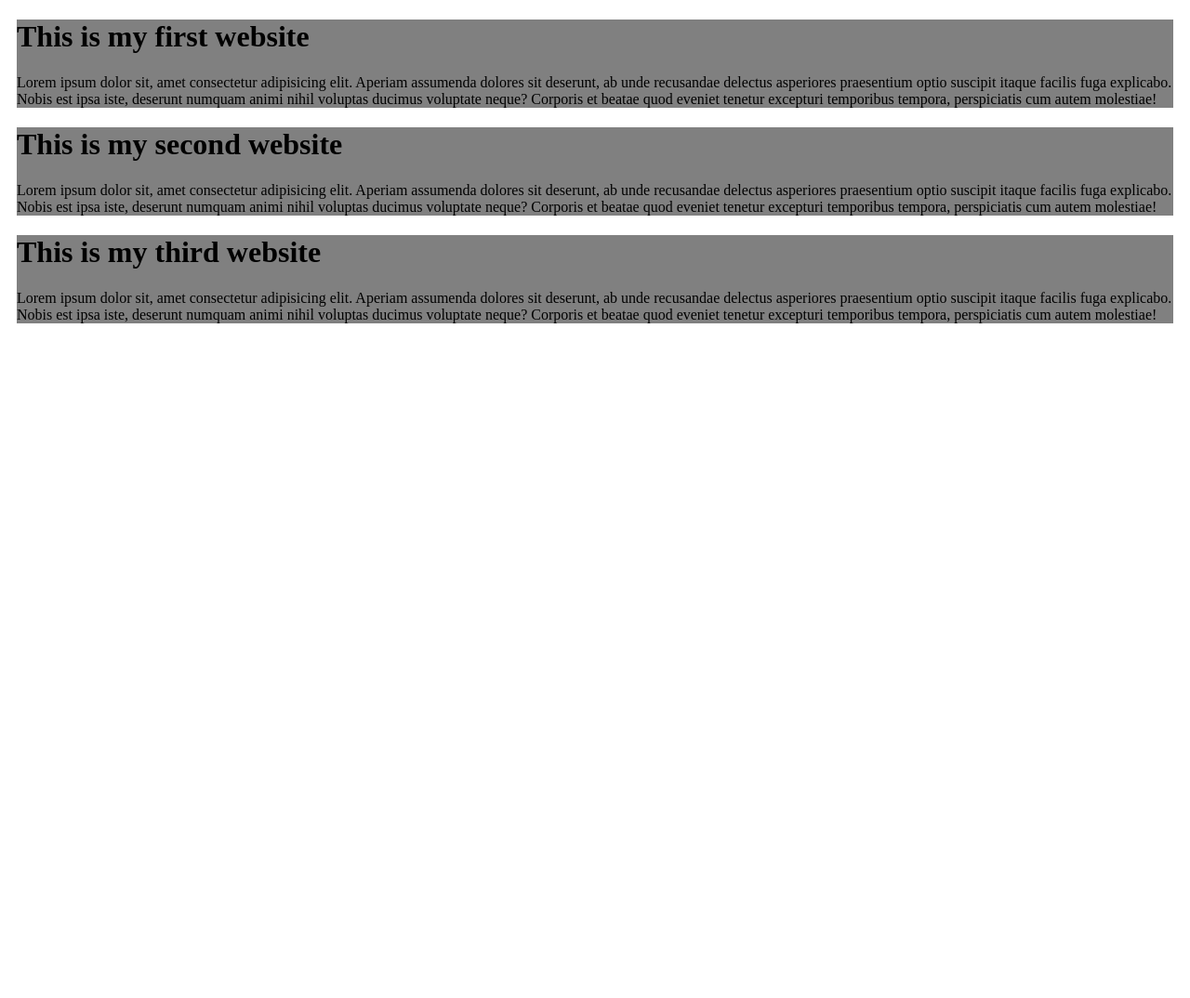
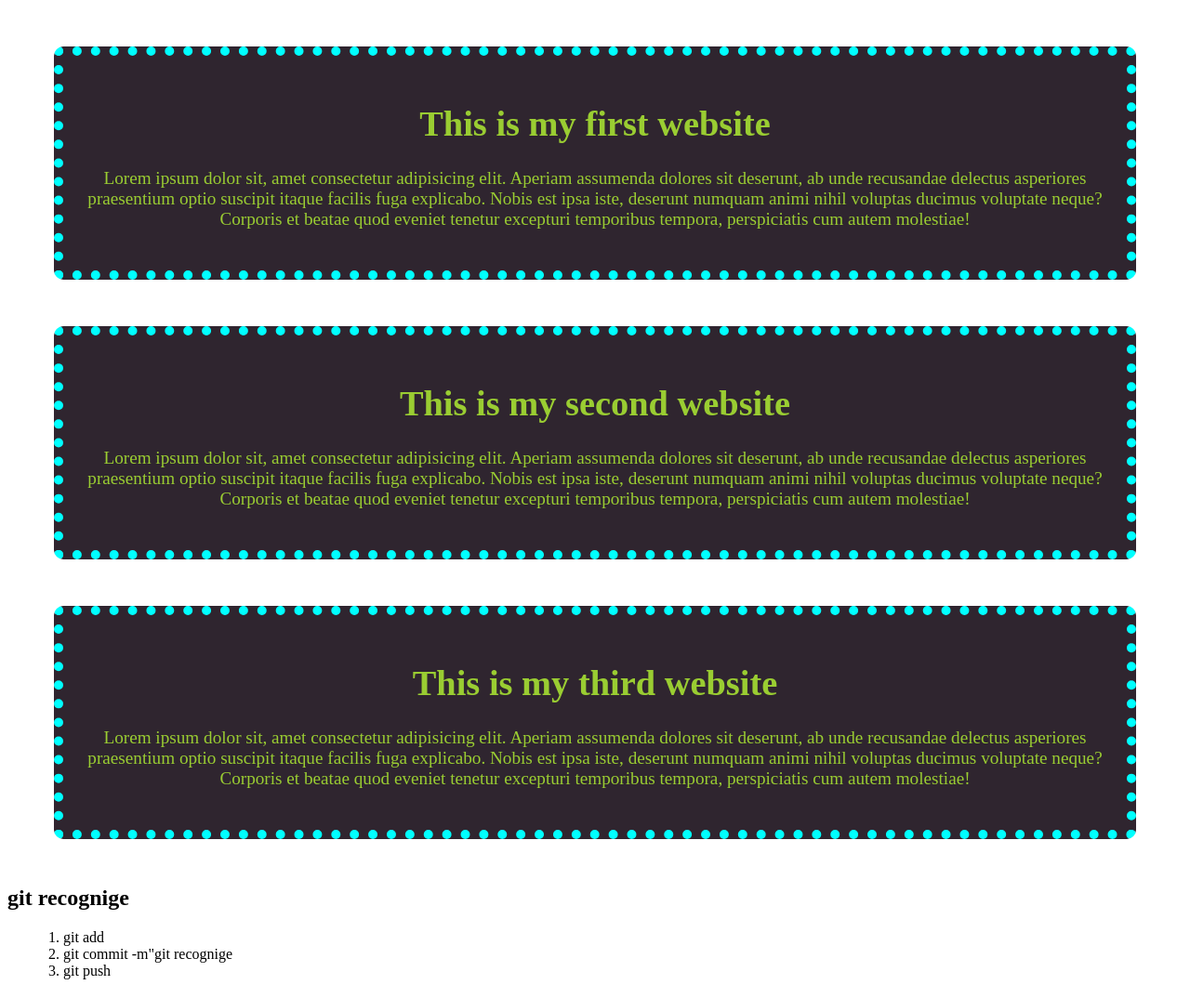
Before and after one commit to mdsaidul44/my-vscode-repo, a plain HTML site: page index.html in a window 1280 px wide. Shown: the whole page at 93% size. Before the commit the page ends 800 px from the top, so only its background shows below. Drawn offline with Linux system fonts and the light colour scheme.

Commit message:
recognige

```diff
--- a/index.html
+++ b/index.html
@@ -19,5 +19,14 @@
         <h1>This is my third website</h1>
     <p>Lorem ipsum dolor sit, amet consectetur adipisicing elit. Aperiam assumenda dolores sit deserunt, ab unde recusandae delectus asperiores praesentium optio suscipit itaque facilis fuga explicabo. Nobis est ipsa iste, deserunt numquam animi nihil voluptas ducimus voluptate neque? Corporis et beatae quod eveniet tenetur excepturi temporibus tempora, perspiciatis cum autem molestiae!</p>
     </div>
+
+        <h2>git recognige</h2>
+        <ol>
+            <li>git add</li>
+            <li>git commit -m"git recognige</li>
+            <li>git push</li>
+
+        </ol>
+
 </body>
 </html>
--- a/style.css
+++ b/style.css
@@ -1,6 +1,16 @@
 div{
-    background-color: gray;
-    margin: 10px;
-    border-radius: 5px color yellow;
+     color: yellowgreen;
+    background-color: rgb(47, 37, 47);
+     margin: 50px ;
+     border-radius:10px;
+     padding: 2%;
+     text-align: center;
+     border-style: dotted ;
+     border-width: 10px;
+     font-size: larger;
+     border-color: aqua;
 
-}
+    }
+    ol{
+        margin: 20px;
+    }
```
